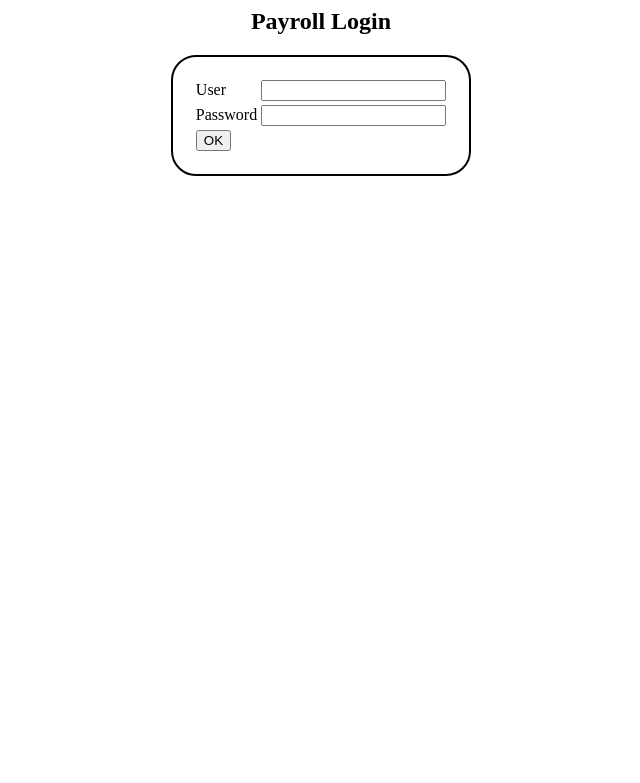
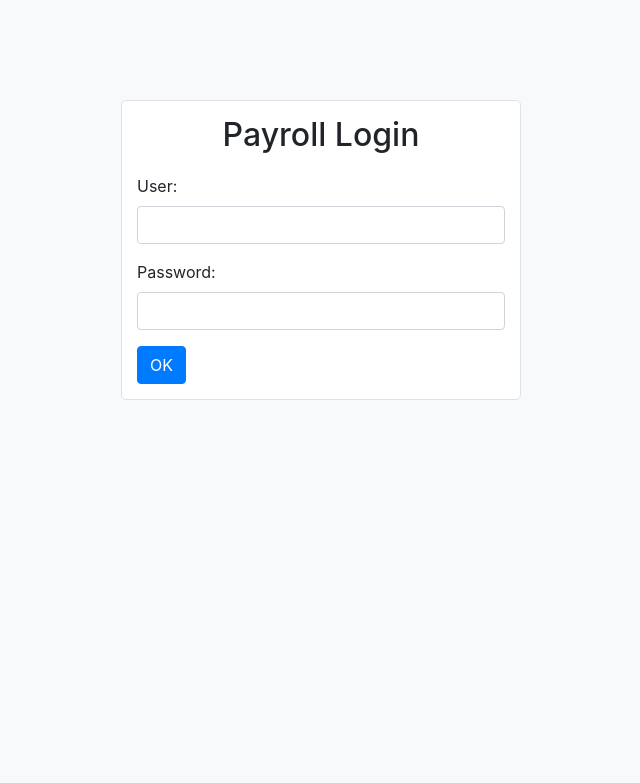
Before and after one commit to thomaslaurenson/startrek_payroll, a PHP site: page / in a window 1280 px wide. Shown: the top 783 px of the page, without its empty margins (319-959 px from the left). Run offline with PHP 8.4, Linux system fonts and the light colour scheme; data that the repository does not hold is empty.

Commit message:
make ui design looks appealing and modern
used for demo, for non tech audience

```diff
--- a/app/index.php
+++ b/app/index.php
@@ -5,52 +5,82 @@ $db_username = $_SERVER["MYSQL_USER"];
 $db_password = $_SERVER["MYSQL_PASSWORD"];
 
 $conn = new mysqli($host, $db_username, $db_password, $db_name);
+
 if ($conn->connect_error) {
     die("Connection failed: " . $conn->connect_error);
 }
-?>
 
-<?php
 if (!isset($_POST['s'])) {
-?>
-    <center>
-        <form action="" method="post">
-            <h2>Payroll Login</h2>
-            <table style="border-radius: 25px; border: 2px solid black; padding: 20px;">
-                <tr>
-                    <td>User</td>
-                    <td><input type="text" name="user"></td>
-                </tr>
-                <tr>
-                    <td>Password</td>
-                    <td><input type="password" name="password"></td>
-                </tr>
-                <tr>
-                    <td><input type="submit" value="OK" name="s">
-                </tr>
-            </table>
-        </form>
-    </center>
-<?php
+    ?>
+    <!DOCTYPE html>
+    <html lang="en">
+
+    <head>
+        <meta charset="UTF-8">
+        <meta name="viewport" content="width=device-width, initial-scale=1.0">
+        <title>Payroll Login</title>
+        <link rel="stylesheet" href="https://maxcdn.bootstrapcdn.com/bootstrap/4.5.2/css/bootstrap.min.css">
+        <style>
+            body {
+                background-color: #f8f9fa;
+                padding-top: 50px;
+            }
+
+            form {
+                max-width: 400px;
+                margin: 0 auto;
+                padding: 15px;
+                background-color: #ffffff;
+                border: 1px solid #dee2e6;
+                border-radius: 5px;
+                margin-top: 50px;
+            }
+
+            h2 {
+                text-align: center;
+                margin-bottom: 20px;
+            }
+        </style>
+    </head>
+
+    <body>
+        <div class="container">
+            <form action="" method="post">
+                <h2>Payroll Login</h2>
+                <div class="form-group">
+                    <label for="user">User:</label>
+                    <input type="text" class="form-control" name="user" required>
+                </div>
+                <div class="form-group">
+                    <label for="password">Password:</label>
+                    <input type="password" class="form-control" name="password" required>
+                </div>
+                <button type="submit" class="btn btn-primary" name="s">OK</button>
+            </form>
+        </div>
+    </body>
+
+    </html>
+
+    <?php
 }
-?>
 
-<?php
 if ($_POST) {
     $user = $_POST['user'];
     error_log("USERNAME:" . $user);
     $pass = $_POST['password'];
     error_log("PASSWORD:" . $pass);
-    $sql = "select username, salary from users where username = '$user' and password = '$pass'";
+
+    $sql = "SELECT username, salary FROM users WHERE username = '$user' AND password = '$pass'";
     error_log("QUERY:" . $sql);
 
     if ($conn->multi_query($sql)) {
         do {
-            /* store first result set */
-            echo "<center>";
-            echo "<h2>Welcome, " . $user . "</h2><br>";
-            echo "<table style='border-radius: 25px; border: 2px solid black;' cellspacing=30>";
-            echo "<tr><th>Username</th><th>Salary</th></tr>";
+            echo "<div class='container'>";
+            echo "<h2 class='text-center'>Welcome, " . $user . "</h2><br>";
+            echo "<table class='table table-bordered'>";
+            echo "<thead class='thead-light'><tr><th>Username</th><th>Salary</th></tr></thead><tbody>";
+
             if ($result = $conn->store_result()) {
                 while ($row = $result->fetch_assoc()) {
                     $keys = array_keys($row);
@@ -62,9 +92,11 @@ if ($_POST) {
                 }
                 $result->free();
             }
+
             if (!$conn->more_results()) {
-                echo "</table></center>";
+                echo "</tbody></table></div>";
             }
+
         } while ($conn->next_result());
     }
 }
```
